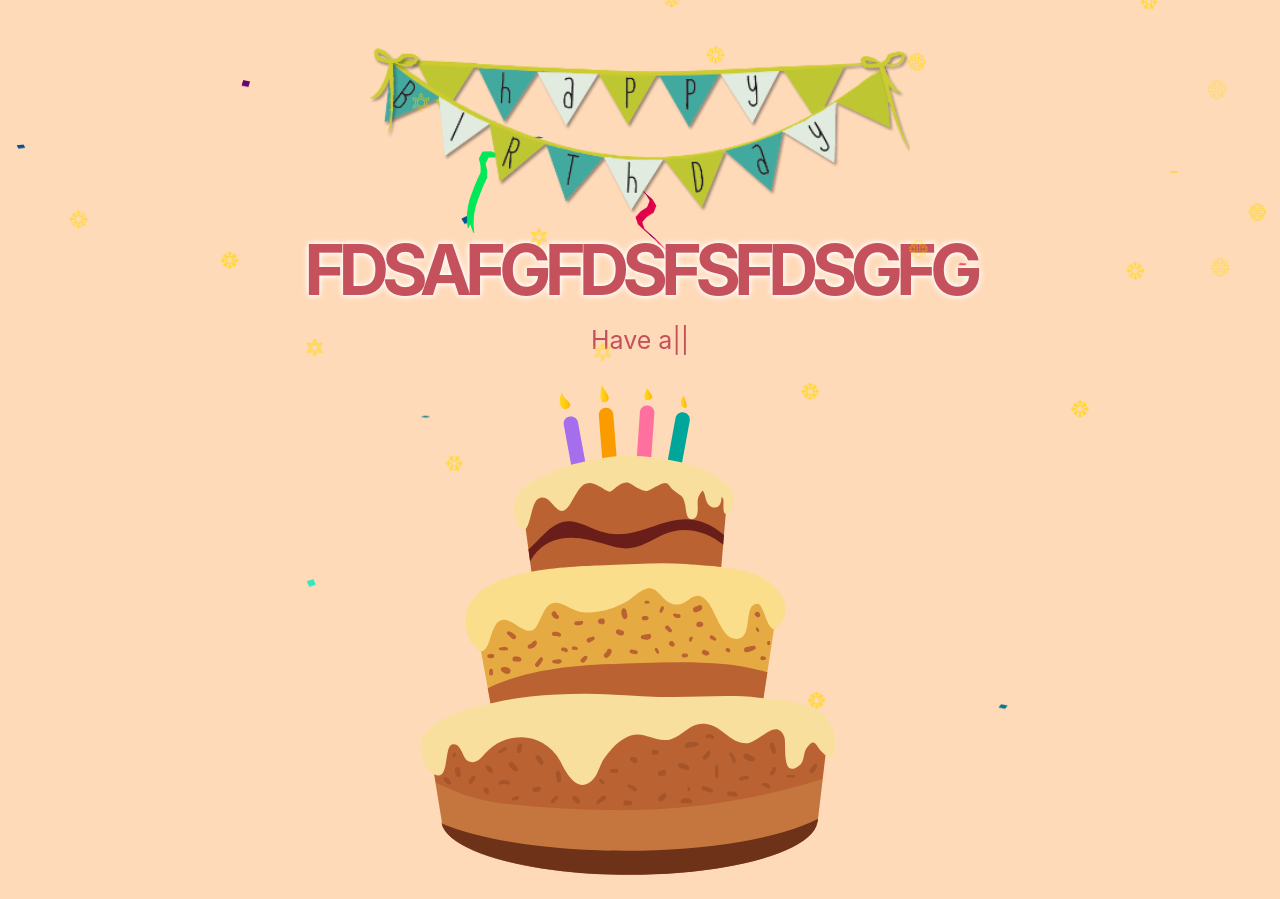
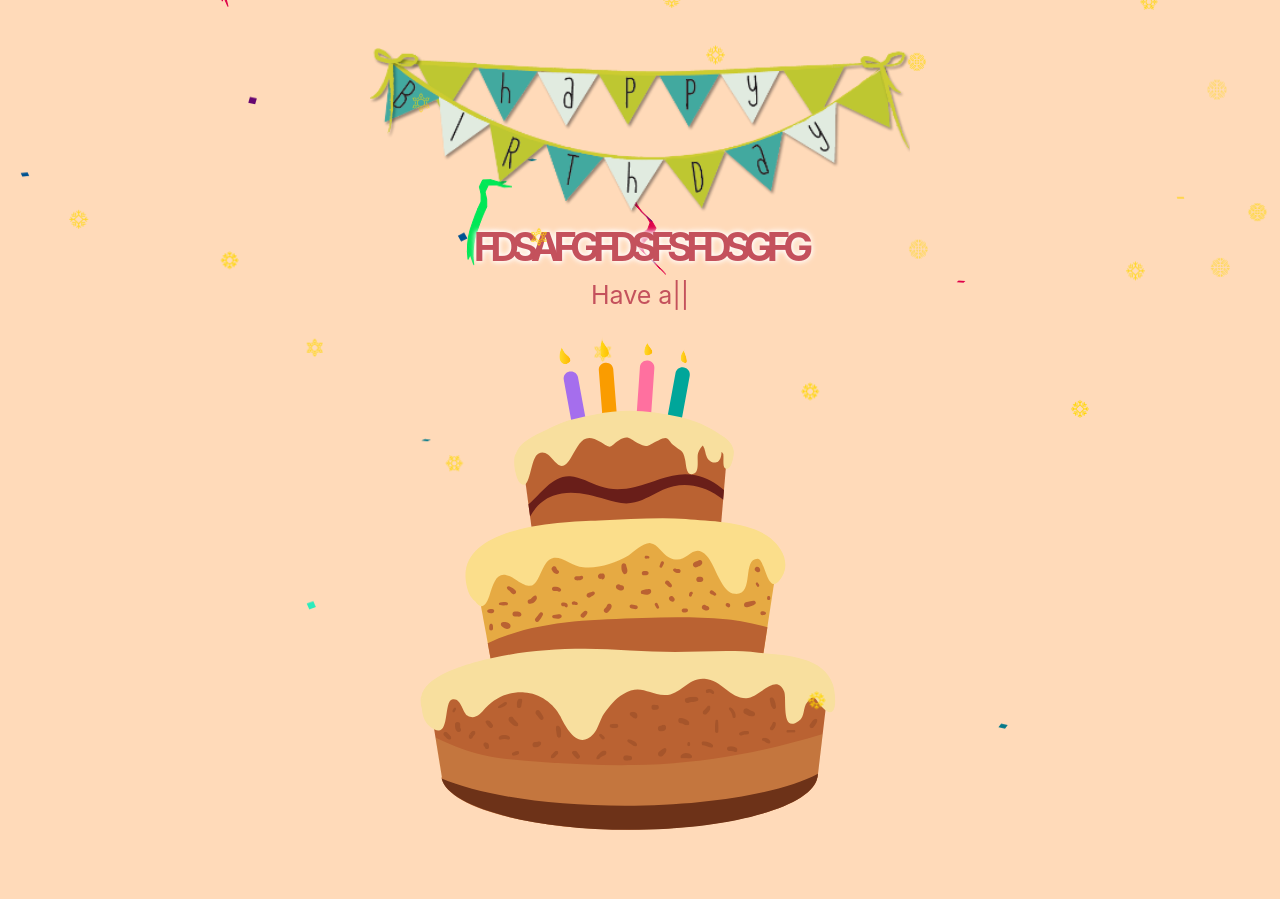
Before and after one commit to Vbcoders/HappyBirthday, a plain HTML site: page Happy Birthday.html in a window 1280 px wide. After the commit the page ends 854 px from the top, so only its background shows below. Drawn offline with Linux system fonts and the light colour scheme; files that its build step writes are made by us from their sources; files whose address does not match are found by name.

Commit message:
Update style.css

```diff
--- a/style.css
+++ b/style.css
@@ -75,12 +75,11 @@ img {
 
 .area {
     text-align: center;
-    font-size: 70px;
+    font-size: 40px;
     color: #C4515C;
     letter-spacing: -7px;
     font-weight: 700;
     text-transform: uppercase;
-    animation: spin 2s ease-out infinite;
     text-shadow: 0px 0px 5px #fff, 0px 0px 7px #fff;
 }
 
```
